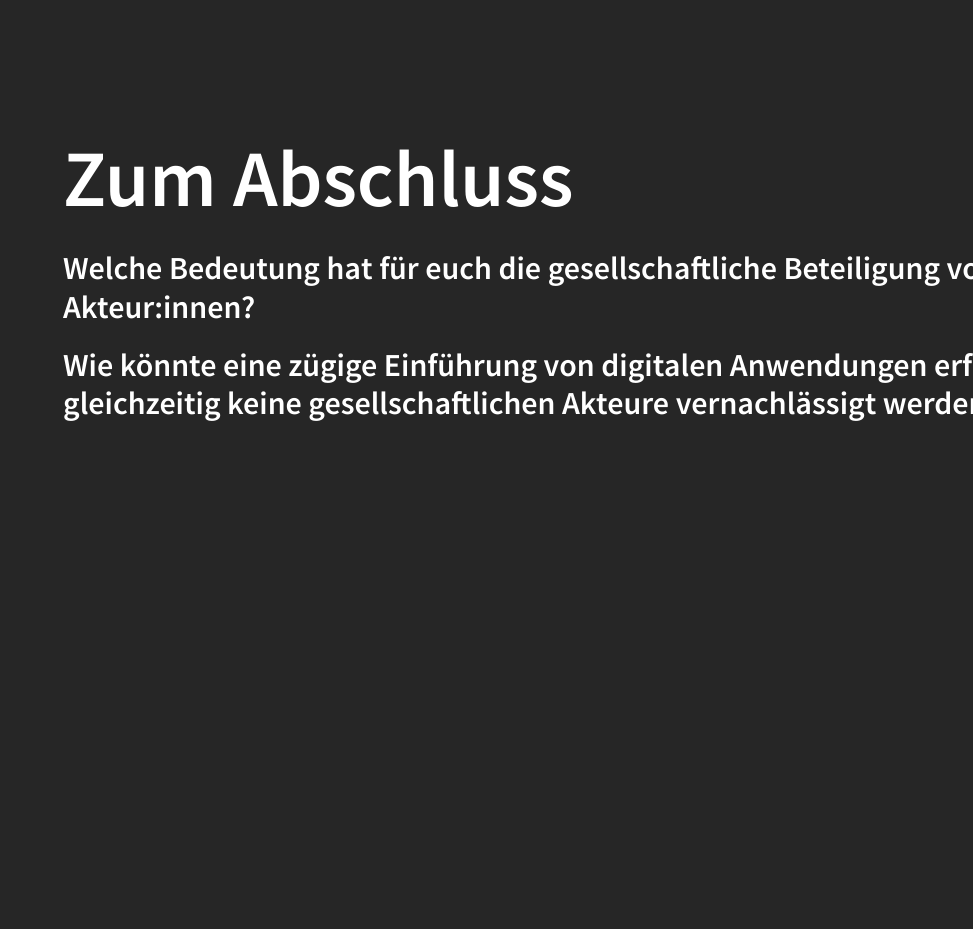
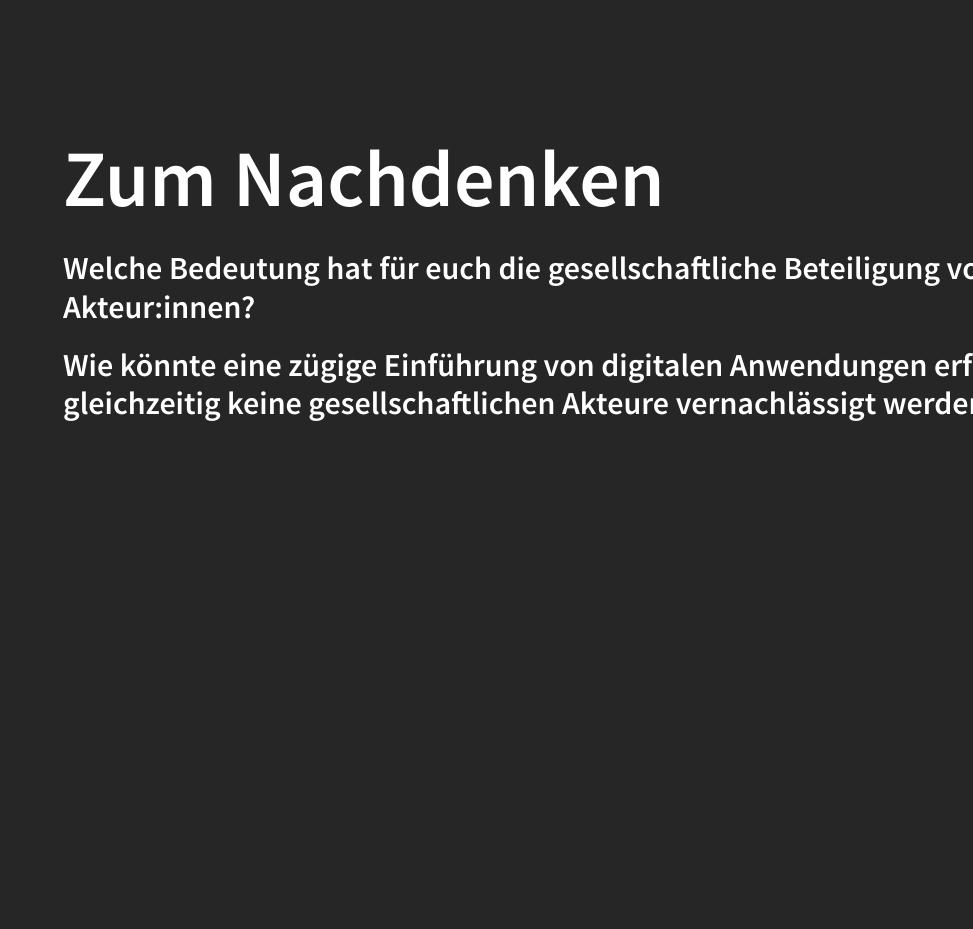
Before and after one commit to Schrotty/digital-impact-e-health, a Vue app: page / in a window 1280 px wide. Shown: the part 7160-8089 px from the top of the page, without its empty margins (307-1280 px from the left). Built offline with nearby package versions, Linux system fonts and the light colour scheme.

Commit message:
add additional content

```diff
--- a/src/App.vue
+++ b/src/App.vue
@@ -521,7 +521,7 @@ ChartJS.register(Title, Tooltip, Legend, BarElement, CategoryScale, LinearScale,
 
     <!-- FINAL SECTION -->
     <section id="estland-section" class="flex flex-col h-screen mx-auto content-section">
-      <h1>Zum Abschluss</h1>
+      <h1>Zum Nachdenken</h1>
       <h2>Welche Bedeutung hat für euch die gesellschaftliche Beteiligung von verschiedenen Akteur:innen?</h2>
       <h2> Wie könnte eine zügige Einführung von digitalen Anwendungen erfolgen, während gleichzeitig keine gesellschaftlichen Akteure vernachlässigt werden?</h2>
     </section>
```
